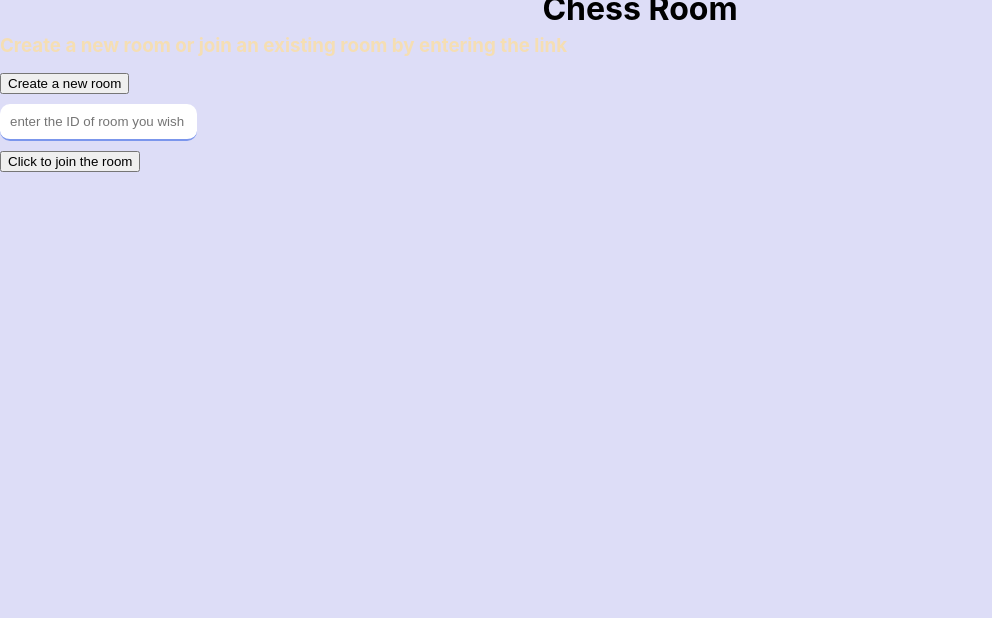
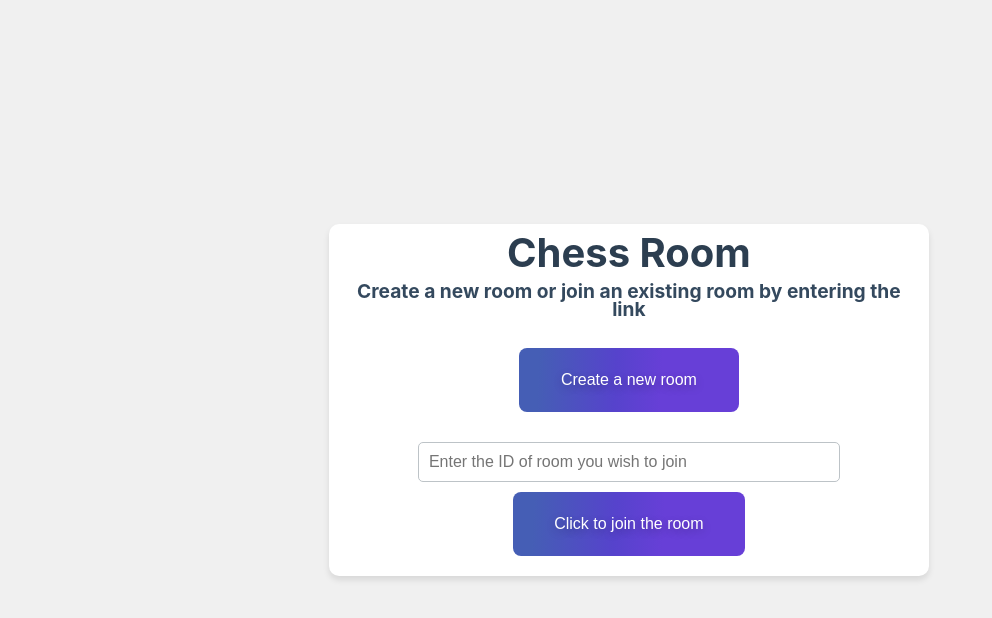
Before and after one commit to Rishi-11-2/Chess-App, a React (Vite) app in the folder client/: page /game in a window 1280 px wide. Shown: the top 618 px of the page, without its empty margins (0-992 px from the left). Built offline with nearby package versions, Linux system fonts and the light colour scheme; no server answers; sample sign-in values are in the browser's storage.

Commit message:
fixing bugs

```diff
--- a/client/src/components/game.jsx
+++ b/client/src/components/game.jsx
@@ -1,8 +1,9 @@
-import React, { useContext, useState } from "react";
+import React, { useContext, useState, useEffect } from "react";
 import socket from "../socket";
 import { useNavigate } from "react-router-dom";
 import { AuthContext } from "../context/AuthContext";
 import ChessGame from "./chessGame";
+import "../styles/game.css";
 
 const Game = () => {
   const { currentUser } = useContext(AuthContext);
@@ -12,65 +13,116 @@ const Game = () => {
   const [play, setPlay] = useState(false);
   const [id, setId] = useState(0);
   const [orientation, setOrientation] = useState(false);
+  const [showSharingBox, setShowSharingBox] = useState(false);
+
+  useEffect(() => {
+    // Listen for 'startGame' event from the server
+    socket.on("startGame", (gameData) => {
+      console.log("Game started", gameData);
+      setPlayers(gameData.players);
+      setPlay(true);
+    });
+
+    return () => {
+      socket.off("startGame");
+    };
+  }, []);
+
   socket.emit("username", currentUser.displayName);
 
   const cleanup = () => {
     setPlayers("");
     setOrientation(false);
     setPlay(false);
+    setShowSharingBox(false);
   };
-  // creating a room
+
   const createARoom = () => {
     socket.emit("createRoom", (r) => {
-      console.log(r);
-      navigate(`/rooms/${r}`);
+      console.log("Room created:", r);
+      setId(r);
+      setShowSharingBox(true);
     });
   };
 
-  // allowing users to join a room by entering their ID
   const joinRoom = (e) => {
     e.preventDefault();
     const roomId = e.target[0].value;
-    console.log("hi", roomId);
-    socket.emit("joinRoom", { roomID: roomId }, (r) => {
-      if (r.error) {
+    console.log("Attempting to join room:", roomId);
+
+    socket.emit("joinRoom", { roomID: roomId }, (response) => {
+      if (response.error) {
         setErr(true);
-        console.log("error");
+        console.log("Error joining room:", response.error);
       } else {
-        setPlay(true);
+        console.log("Successfully joined room:", roomId);
         setId(roomId);
         setOrientation("white");
-        setPlayers(r.players);
-        // navigate(`/rooms/${roomId}`);
+
+        // Emit 'playerJoined' to notify the server
+        socket.emit("playerJoined", { roomID: roomId, player: currentUser.displayName });
+
+        navigate(`/rooms/${roomId}`);
       }
     });
   };
+
+  const copyRoomId = () => {
+    navigator.clipboard.writeText(id);
+    alert("Room ID copied to clipboard!");
+  };
+
   return (
-    <div>
-      {!play && (
+    <div className="game-container">
+      {!play && !showSharingBox && (
         <div>
           <h1 className="heading">Chess Room</h1>
           <h3>
             Create a new room or join an existing room by entering the link
           </h3>
           <div className="container">
-            <button onClick={createARoom}>Create a new room</button>
-
+            <button className="button-36" onClick={createARoom}>
+              Create a new room
+            </button>
             <form onSubmit={joinRoom}>
               <input
                 required
-                placeholder="enter the ID of room you wish to join"
+                placeholder="Enter the ID of room you wish to join"
               />
-              <button type="submit">Click to join the room</button>
+              <button className="button-36" type="submit">
+                Click to join the room
+              </button>
             </form>
+            {err && (
+              <div className="error-message">
+                Error joining room. Please try again.
+              </div>
+            )}
           </div>
         </div>
       )}
+
+      {showSharingBox && (
+        <div className="sharing-box">
+          <h2>Share this room ID with your opponent</h2>
+          <div className="room-id">{id}</div>
+          <button className="button-36 copy-button" onClick={copyRoomId}>
+            Copy Room ID
+          </button>
+          <button
+            className="button-36"
+            onClick={() => navigate(`/rooms/${id}`)}
+          >
+            Enter Room
+          </button>
+        </div>
+      )}
+
       {play && (
         <ChessGame
           room={id}
           players={players}
-          username={currentUser}
+          username={currentUser.displayName}
           orientation={orientation}
           cleanup={cleanup}
         />
--- a/client/src/styles/game.css
+++ b/client/src/styles/game.css
@@ -1,10 +1,148 @@
-body {
-  background-color: antiquewhite;
+/* game.css */
+html, body {
+  height: 100%;
+  margin: 0;
+  padding: 0;
 }
 
-.container {
-  width: 100%;
+body {
+  background-color: #f0e6d2;
+  font-family: "Inter UI", "SF Pro Display", -apple-system, BlinkMacSystemFont, "Segoe UI", Roboto, Oxygen, Ubuntu, Cantarell, "Open Sans", "Helvetica Neue", sans-serif;
+  color: #333;
   display: flex;
   justify-content: center;
   align-items: center;
 }
+
+.game-container {
+  max-width: 800px;
+  width: 90%;
+  padding: 20px;
+  background-color: #fff;
+  border-radius: 10px;
+  box-shadow: 0 4px 6px rgba(0, 0, 0, 0.1);
+}
+
+.heading {
+  text-align: center;
+  color: #2c3e50;
+  font-size: 2.5em;
+  margin-bottom: 20px;
+}
+
+h3 {
+  text-align: center;
+  color: #34495e;
+  font-size: 1.2em;
+  margin-bottom: 30px;
+}
+
+.container {
+  display: flex;
+  flex-direction: column;
+  align-items: center;
+  gap: 20px;
+}
+
+.button-36 {
+  background-image: linear-gradient(92.88deg, #455EB5 9.16%, #5643CC 43.89%, #673FD7 64.72%);
+  border-radius: 8px;
+  border-style: none;
+  box-sizing: border-box;
+  color: #FFFFFF;
+  cursor: pointer;
+  flex-shrink: 0;
+  font-size: 16px;
+  font-weight: 500;
+  height: 4rem;
+  padding: 0 1.6rem;
+  text-align: center;
+  text-shadow: rgba(0, 0, 0, 0.25) 0 3px 8px;
+  transition: all .5s;
+  user-select: none;
+  -webkit-user-select: none;
+  touch-action: manipulation;
+}
+
+.button-36:hover {
+  box-shadow: rgba(80, 63, 205, 0.5) 0 1px 30px;
+  transition-duration: .1s;
+}
+
+form {
+  display: flex;
+  flex-direction: column;
+  align-items: center;
+  width: 100%;
+  max-width: 400px;
+}
+
+input {
+  width: 100%;
+  padding: 10px;
+  margin-bottom: 10px;
+  border: 1px solid #bdc3c7;
+  border-radius: 5px;
+  font-size: 1em;
+}
+
+input:focus {
+  outline: none;
+  border-color: #3498db;
+  box-shadow: 0 0 5px rgba(52, 152, 219, 0.5);
+}
+
+.error-message {
+  color: #e74c3c;
+  margin-top: 10px;
+  text-align: center;
+}
+
+@media (min-width: 768px) {
+  .button-36 {
+    padding: 0 2.6rem;
+  }
+}
+
+@media (max-width: 600px) {
+  .heading {
+    font-size: 2em;
+  }
+
+  h3 {
+    font-size: 1em;
+  }
+
+  .button-36 {
+    width: 100%;
+  }
+}
+.sharing-box {
+  background-color: #ffffff;
+  border-radius: 10px;
+  box-shadow: 0 4px 6px rgba(0, 0, 0, 0.1);
+  padding: 20px;
+  text-align: center;
+  max-width: 400px;
+  width: 90%;
+  margin: 20px auto;
+}
+
+.sharing-box h2 {
+  color: #2c3e50;
+  margin-bottom: 15px;
+}
+
+.room-id {
+  background-color: #f0f0f0;
+  border: 1px solid #ddd;
+  border-radius: 5px;
+  padding: 10px;
+  font-size: 1.2em;
+  margin-bottom: 15px;
+  word-break: break-all;
+}
+
+.copy-button {
+  margin-top: 10px;
+}
--- a/client/src/styles/home.css
+++ b/client/src/styles/home.css
@@ -1,12 +1,23 @@
+body, html {
+  margin: 0;
+  padding: 0;
+  height: 100%;
+  overflow: hidden;
+}
+
 .Home {
   height: 100vh;
-  width: 100%;
+  width: 100vw;
   background-image: url("https://images.unsplash.com/photo-1586165368502-1bad197a6461?ixlib=rb-4.0.3&ixid=M3wxMjA3fDB8MHxwaG90by1wYWdlfHx8fGVufDB8fHx8fA%3D%3D&auto=format&fit=crop&w=1258&q=80");
   background-size: cover;
   background-position: center;
+  background-repeat: no-repeat;
   display: flex;
   justify-content: center;
   align-items: center;
+  position: fixed;
+  top: 0;
+  left: 0;
 }
 
 .Container {
@@ -27,8 +38,8 @@
   background-clip: text;
   -webkit-background-clip: text;
   margin-bottom: 1rem;
-  line-height: 1.2;  /* Add line height */
-  padding-bottom: 0.2em;  /* Add padding at the bottom */
+  line-height: 1.2;
+  padding-bottom: 0.2em;
 }
 
 p {
--- a/client/src/styles/room.css
+++ b/client/src/styles/room.css
@@ -1,33 +1,82 @@
-h1 {
-  margin: 0% !important;
+body {
+  background-color: #f0f0f0;
+  font-family: 'Arial', sans-serif;
 }
+
 .Invite {
   position: relative;
   width: 100%;
   height: 100vh;
+  display: flex;
+  flex-direction: column;
+  justify-content: center;
+  align-items: center;
+  background-color: #ffffff;
+  box-shadow: 0 4px 6px rgba(0, 0, 0, 0.1);
 }
+
+h1 {
+  margin: 0 0 20px 0;
+  color: #333;
+  font-size: 2.5em;
+}
+
+h5 {
+  color: #666;
+  margin-bottom: 15px;
+}
+
 #sample {
-  position: absolute;
-  top: 50px;
-  right: 16px;
-  padding: 10px;
-  color: black;
+  background-color: #f8f8f8;
+  border: 2px solid #ddd;
+  border-radius: 5px;
+  padding: 15px;
+  font-size: 1.2em;
+  color: #333;
+  margin-bottom: 20px;
+  text-align: center;
 }
-h5 {
-  position: absolute;
-  top: 0px;
-  right: 16px;
-}
+
 .copy {
   cursor: pointer;
-  width: 70px;
-  height: 40px;
-  position: absolute;
-  top: 50px;
-  right: 16px;
-  margin-left: 10px;
-  background-color: rgb(23, 173, 211);
+  width: 120px;
+  height: 50px;
+  background-color: #1eb2f2;
   color: white;
-  border-radius: 10px;
-  box-shadow: grey;
+  border: none;
+  border-radius: 25px;
+  font-size: 1em;
+  font-weight: bold;
+  transition: background-color 0.3s ease;
+  box-shadow: 0 2px 4px rgba(0, 0, 0, 0.2);
 }
+
+.copy:hover {
+  background-color: #1691c7;
+}
+
+.copy:active {
+  transform: translateY(2px);
+  box-shadow: 0 1px 2px rgba(0, 0, 0, 0.2);
+}
+
+@media (max-width: 768px) {
+  .Invite {
+    padding: 20px;
+  }
+
+  h1 {
+    font-size: 2em;
+  }
+
+  #sample {
+    font-size: 1em;
+    padding: 10px;
+  }
+
+  .copy {
+    width: 100px;
+    height: 40px;
+    font-size: 0.9em;
+  }
+}
```
Also changed, not shown: 1 other file (tests, documents, lock files or other folders).
